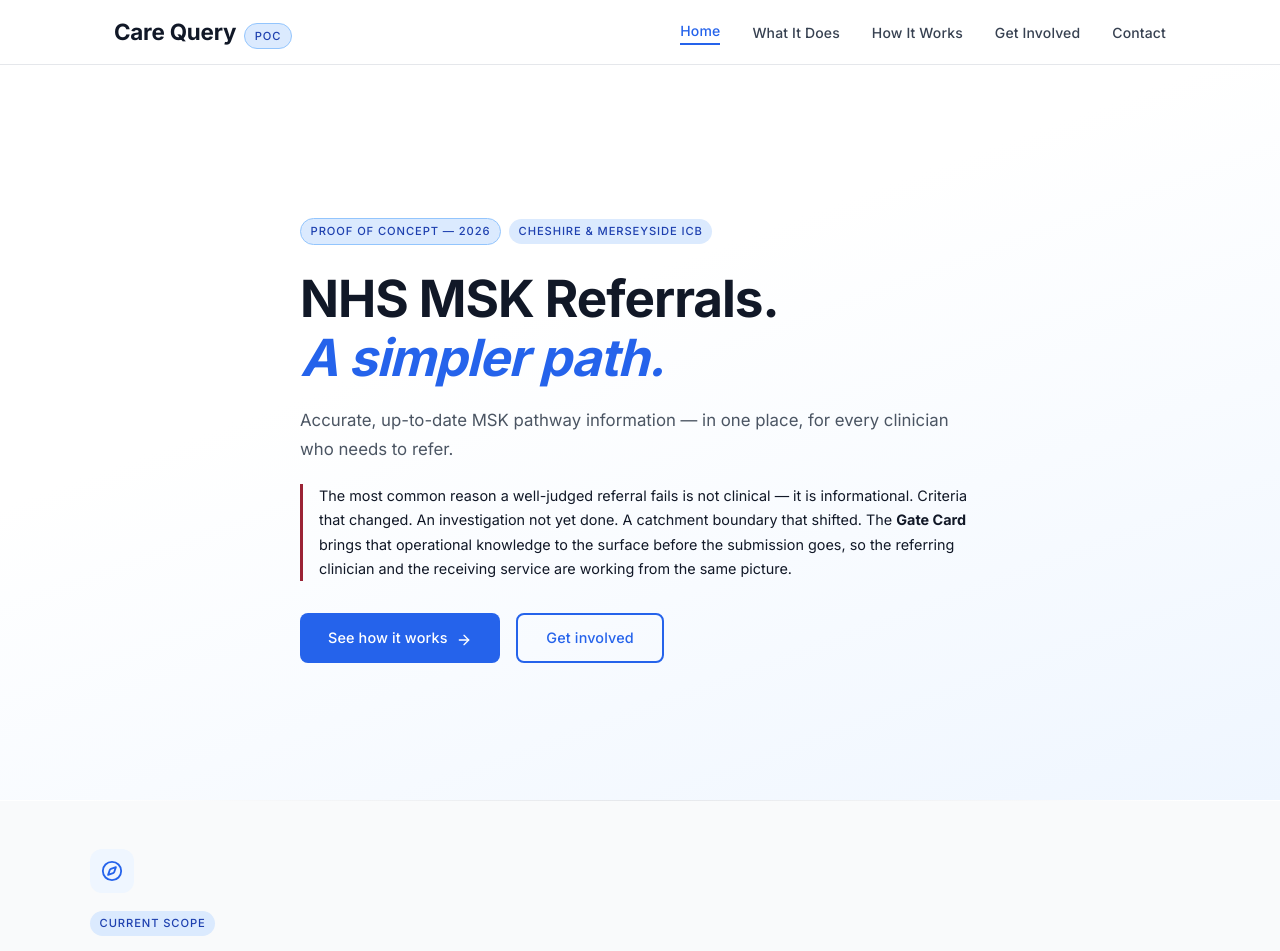
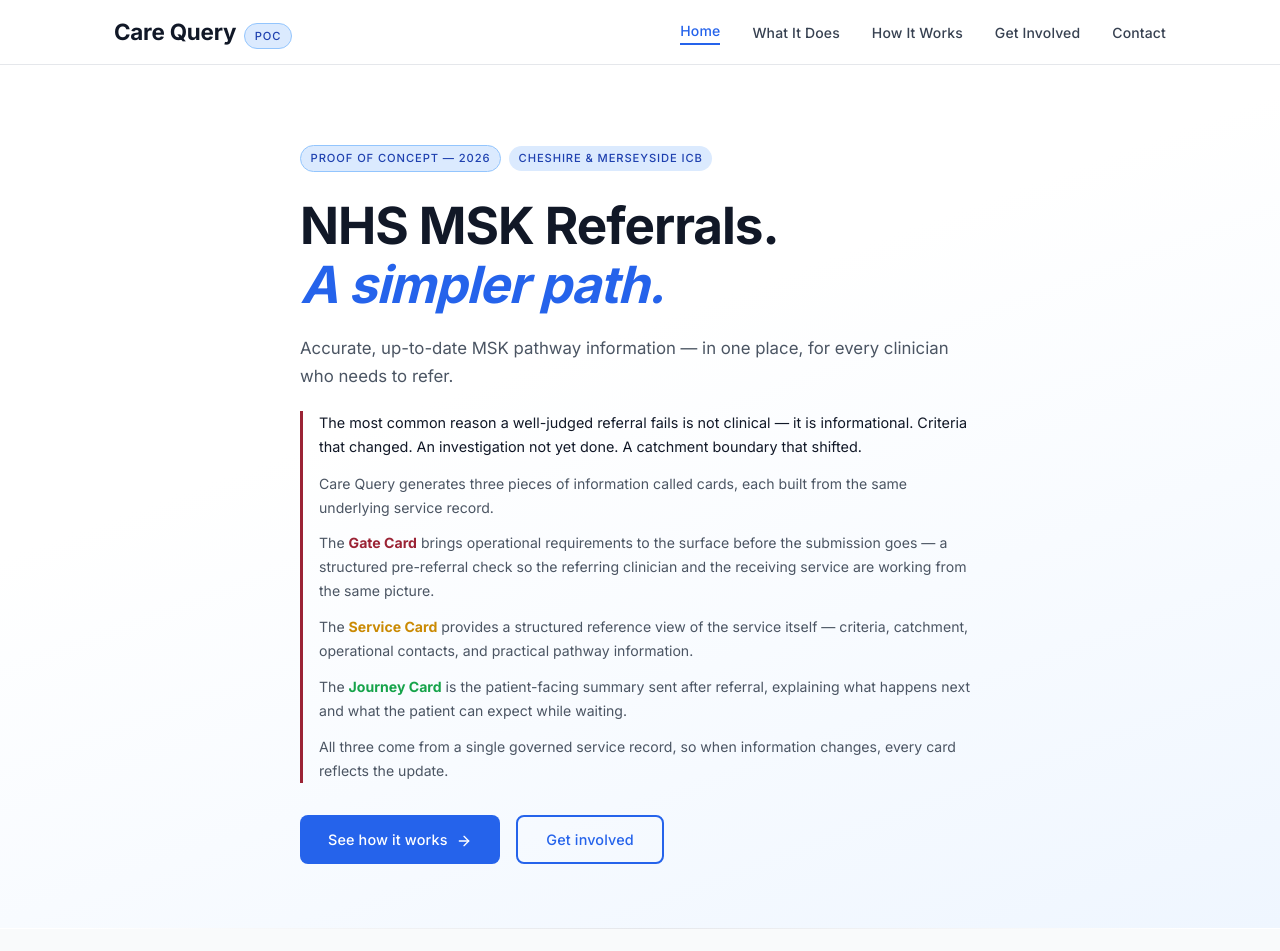
Before and after one commit to IntellTechSolutions/carequery-live-final, a React (Vite) app: page / in a window 1280 px wide. Shown: the top 951 px of the page. Built offline with nearby package versions, Linux system fonts and the light colour scheme.

Commit message:
Update App.jsx

```diff
--- a/src/App.jsx
+++ b/src/App.jsx
@@ -139,9 +139,26 @@
             <p className="body-text" style={{ fontSize: '1.05rem', lineHeight: 1.7, color: '#4b5563', marginBottom: '1.25rem', fontWeight: 400 }}>
               Accurate, up-to-date MSK pathway information — in one place, for every clinician who needs to refer.
             </p>
-            <p className="body-text" style={{ fontSize: '0.9rem', lineHeight: 1.7, color: '#111827', marginBottom: '2rem', fontWeight: 400, borderLeft: '3px solid #9b2335', paddingLeft: '1rem' }}>
-              The most common reason a well-judged referral fails is not clinical — it is informational. Criteria that changed. An investigation not yet done. A catchment boundary that shifted. The <strong>Gate Card</strong> brings that operational knowledge to the surface before the submission goes, so the referring clinician and the receiving service are working from the same picture.
-            </p>
+            <div style={{ borderLeft: '3px solid #9b2335', paddingLeft: '1rem', marginBottom: '2rem', display: 'flex', flexDirection: 'column', gap: '0.75rem' }}>
+              <p className="body-text" style={{ fontSize: '0.9rem', lineHeight: 1.7, color: '#111827', fontWeight: 400 }}>
+                The most common reason a well-judged referral fails is not clinical — it is informational. Criteria that changed. An investigation not yet done. A catchment boundary that shifted.
+              </p>
+              <p className="body-text" style={{ fontSize: '0.88rem', lineHeight: 1.7, color: '#4b5563', fontWeight: 400 }}>
+                Care Query generates three pieces of information called cards, each built from the same underlying service record.
+              </p>
+              <p className="body-text" style={{ fontSize: '0.88rem', lineHeight: 1.7, color: '#4b5563', fontWeight: 400 }}>
+                The <strong style={{ color: '#9b2335' }}>Gate Card</strong> brings operational requirements to the surface before the submission goes — a structured pre-referral check so the referring clinician and the receiving service are working from the same picture.
+              </p>
+              <p className="body-text" style={{ fontSize: '0.88rem', lineHeight: 1.7, color: '#4b5563', fontWeight: 400 }}>
+                The <strong style={{ color: '#ca8a04' }}>Service Card</strong> provides a structured reference view of the service itself — criteria, catchment, operational contacts, and practical pathway information.
+              </p>
+              <p className="body-text" style={{ fontSize: '0.88rem', lineHeight: 1.7, color: '#4b5563', fontWeight: 400 }}>
+                The <strong style={{ color: '#16a34a' }}>Journey Card</strong> is the patient-facing summary sent after referral, explaining what happens next and what the patient can expect while waiting.
+              </p>
+              <p className="body-text" style={{ fontSize: '0.88rem', lineHeight: 1.7, color: '#4b5563', fontWeight: 400 }}>
+                All three come from a single governed service record, so when information changes, every card reflects the update.
+              </p>
+            </div>
             <div style={{ display: 'flex', gap: '1rem', flexWrap: 'wrap' }}>
               <button className="btn-primary" onClick={() => scrollToSection('what-it-does')}>
                 See how it works <ArrowRight size={16} style={{ display: 'inline', marginLeft: '0.3rem', verticalAlign: 'middle' }} />
@@ -159,10 +176,11 @@
       {/* Current Scope */}
       <section style={{ padding: '3rem 1.5rem', background: '#f9fafb' }}>
         <div style={{ maxWidth: '1100px', margin: '0 auto' }}>
-          <div style={{ maxWidth: '720px' }}>
-            <div style={{ width: '44px', height: '44px', borderRadius: '12px', background: '#eff6ff', display: 'flex', alignItems: 'center', justifyContent: 'center', marginBottom: '1rem' }}>
-              <Compass size={22} color="#2563eb" />
+          <div style={{ maxWidth: '820px', display: 'flex', gap: '2rem', alignItems: 'flex-start' }}>
+            <div style={{ width: '68px', height: '68px', borderRadius: '16px', background: '#eff6ff', display: 'flex', alignItems: 'center', justifyContent: 'center', flexShrink: 0, marginTop: '0.25rem' }}>
+              <Compass size={30} color="#2563eb" />
             </div>
+            <div style={{ flex: 1 }}>
             <span className="tag tag-blue" style={{ marginBottom: '1rem', display: 'inline-block' }}>Current Scope</span>
             <div style={{ display: 'grid', gridTemplateColumns: '1fr 1fr', gap: '0.75rem', marginBottom: '1.25rem' }}>
               {[
@@ -196,6 +214,7 @@
                 </p>
               </div>
             )}
+            </div>
           </div>
         </div>
       </section>
@@ -460,9 +479,6 @@
         <div style={{ maxWidth: '1100px', margin: '0 auto' }}>
           <div className="two-col" style={{ display: 'grid', gridTemplateColumns: '1fr 1fr', gap: '4rem', alignItems: 'start', marginBottom: '3.5rem' }}>
             <div>
-              <div style={{ width: '44px', height: '44px', borderRadius: '12px', background: '#f1f5f9', display: 'flex', alignItems: 'center', justifyContent: 'center', marginBottom: '1rem' }}>
-                <Layers size={22} color="#475569" />
-              </div>
               <span className="tag tag-blue" style={{ marginBottom: '1rem', display: 'inline-block' }}>Technical Architecture</span>
               <h2 className="heading" style={{ fontSize: 'clamp(1.8rem, 4vw, 2.5rem)', lineHeight: 1.2, color: '#111827', marginBottom: '1rem', letterSpacing: '-0.01em' }}>
                 Simple by design.<br />No black box, no AI, no guesswork.
@@ -483,7 +499,7 @@
                   { stat: '5 services', label: 'MSK services currently encoded in the proof-of-concept' },
                   { stat: '3 outputs', label: 'Gate Card, Service Card, and Journey Card — generated from a single Underlying Service Record wherever possible' },
                   { stat: '1 record', label: 'Underlying Service Record per service — the single governed source that powers all three outputs' },
-                  { stat: 'C&M ICB', label: 'Trialling MSK referral pathways across Cheshire and Merseyside Integrated Care Board' },
+                  { stat: '1 ICB', label: 'Trialling MSK referral pathways across Cheshire and Merseyside Integrated Care Board' },
                   { stat: '1 Apr 2026', label: 'A&G mandatory under the 2026 GP contract — operational pathway requirements remain unstandardised across ICBs' },
                 ].map((item, i) => (
                   <React.Fragment key={i}>
@@ -590,10 +606,11 @@
       {/* Get Involved */}
       <section id="get-involved" style={{ padding: '6rem 1.5rem', background: '#ffffff' }}>
         <div style={{ maxWidth: '1100px', margin: '0 auto' }}>
-          <div style={{ maxWidth: '640px', marginBottom: '3rem' }}>
-            <div style={{ width: '44px', height: '44px', borderRadius: '12px', background: '#dcfce7', display: 'flex', alignItems: 'center', justifyContent: 'center', marginBottom: '1rem' }}>
-              <Handshake size={22} color="#16a34a" />
+          <div style={{ maxWidth: '760px', marginBottom: '3rem', display: 'flex', gap: '2rem', alignItems: 'flex-start' }}>
+            <div style={{ width: '68px', height: '68px', borderRadius: '16px', background: '#dcfce7', display: 'flex', alignItems: 'center', justifyContent: 'center', flexShrink: 0, marginTop: '0.25rem' }}>
+              <Handshake size={30} color="#16a34a" />
             </div>
+            <div style={{ flex: 1 }}>
             <span className="tag tag-blue" style={{ marginBottom: '1rem', display: 'inline-block' }}>Collaboration</span>
             <h2 className="heading" style={{ fontSize: 'clamp(1.8rem, 4vw, 2.5rem)', lineHeight: 1.2, color: '#111827', marginBottom: '1rem', letterSpacing: '-0.01em' }}>
               The knowledge is yours.<br />Care Query is just the structure.
@@ -604,6 +621,7 @@
             <p className="body-text" style={{ fontSize: '0.95rem', lineHeight: 1.7, color: '#4b5563', fontWeight: 400, marginTop: '0.75rem' }}>
               If you work anywhere along NHS referral pathways — as a GP, nurse, allied health professional, paramedic, ACP, physician associate, or service administrator — and recognise this problem, a conversation is enough to start. No commitment required.
             </p>
+            </div>
           </div>
 
           <div className="three-col" style={{ display: 'grid', gridTemplateColumns: '1fr 1fr 1fr', gap: '2rem', marginBottom: '1.5rem' }}>
```
